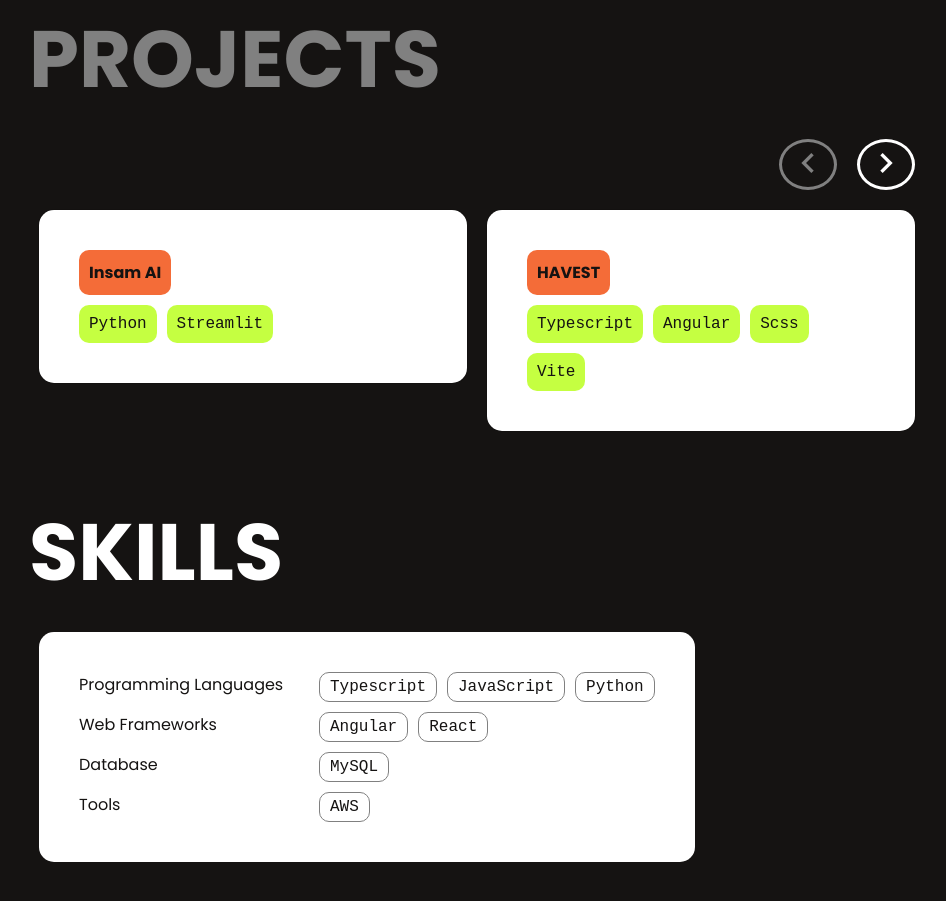
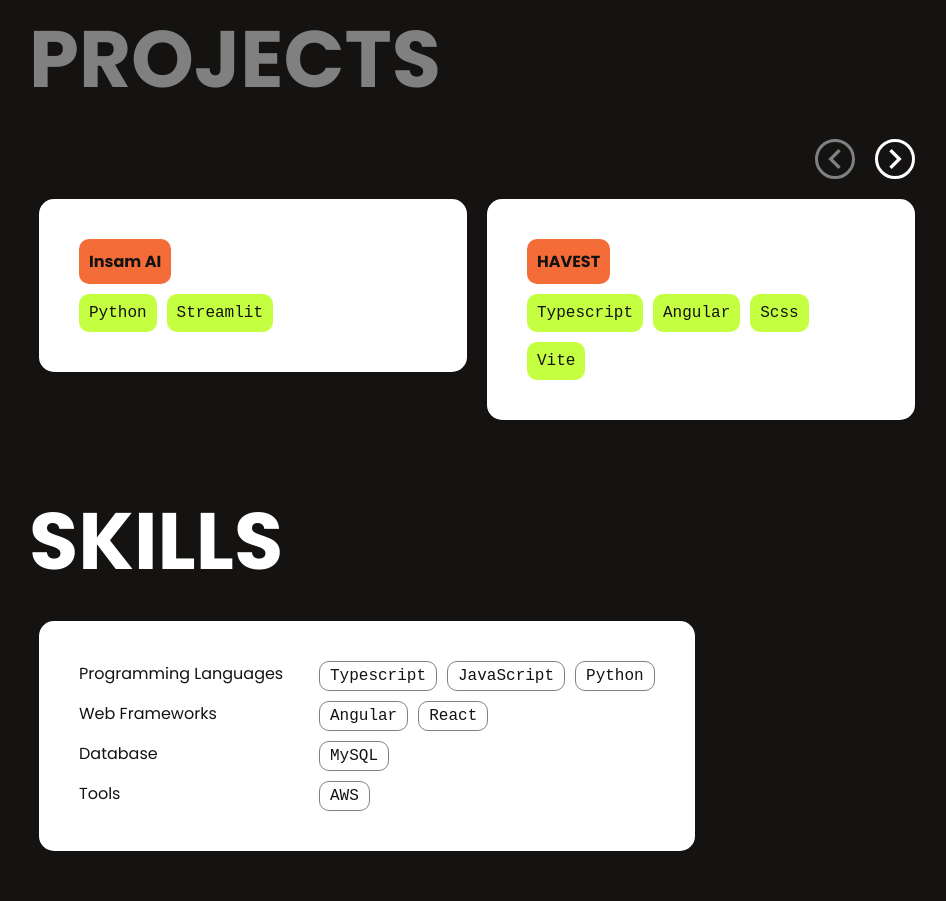
Before and after one commit to davidclimbing/DevFolio, an Angular app: page / in a window 1280 px wide. Shown: the part 1420-2321 px from the top of the page, without its empty margins (163-1109 px from the left). Built offline with nearby package versions, Linux system fonts and the light colour scheme.

Commit message:
button styling

```diff
--- a/src/app/components/projects/projects.component.scss
+++ b/src/app/components/projects/projects.component.scss
@@ -65,12 +65,16 @@
 
   &__arrow {
     position: relative;
-    height: 100%;
     background-color: rgb(21, 19, 18);
     border-radius: 50%;
     border: 3px solid #FFFFFF;
     cursor: pointer;
     z-index: 10;
+    display: flex;
+    align-items: center;
+    justify-content: center;
+    width: 40px;
+    height: 40px;
 
     span {
       font-size: 40px;
```
